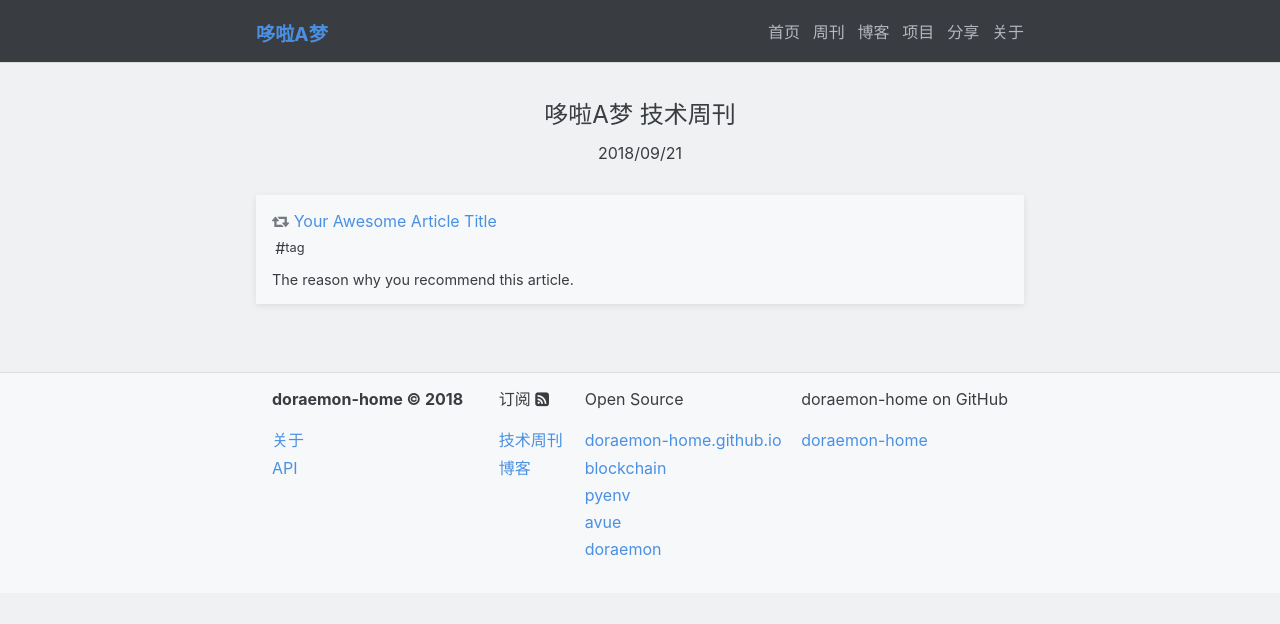
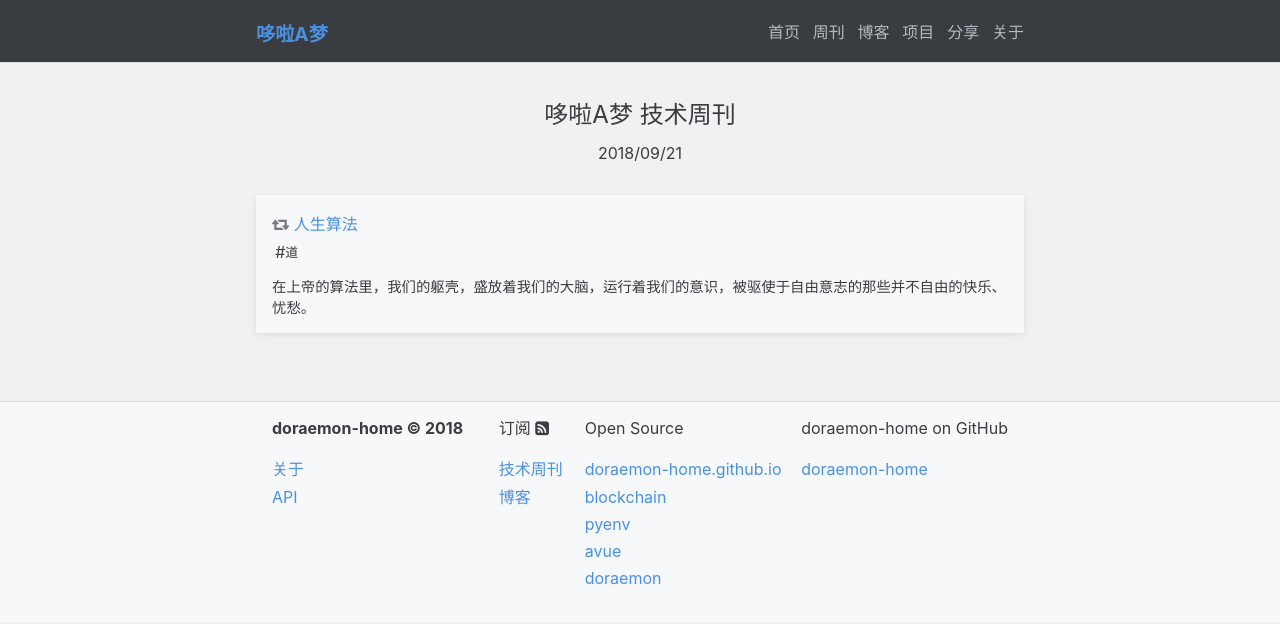
Before and after one commit to doraemon-home/doraemon-home.github.io, a Jekyll site: the page built from _weekly/2018-09-21-weekly.md, in a window 1280 px wide. Shown: the top 624 px of the page. Built offline with Jekyll 4.4.1, drawn with Linux system fonts in a browser that asks for light colours.

Commit message:
auto commit by robot

```diff
--- a/_weekly/2018-09-21-weekly.md
+++ b/_weekly/2018-09-21-weekly.md
@@ -1,8 +1,8 @@
 ---
 articles:
-  - title:    "Your Awesome Article Title"
-    link:     "https://doraemon-home.github.io/"
-    comment:  "The reason why you recommend this article."
+  - title:    "人生算法"
+    link:     "https://github.com/doraemon-home/doraemon-home.github.io/issues/71"
+    comment:  "在上帝的算法里，我们的躯壳，盛放着我们的大脑，运行着我们的意识，被驱使于自由意志的那些并不自由的快乐、忧愁。"
     referrer: "doraemon-master"
-    tags:    ["tag"]
+    tags:    ["道"]
 ---
```
